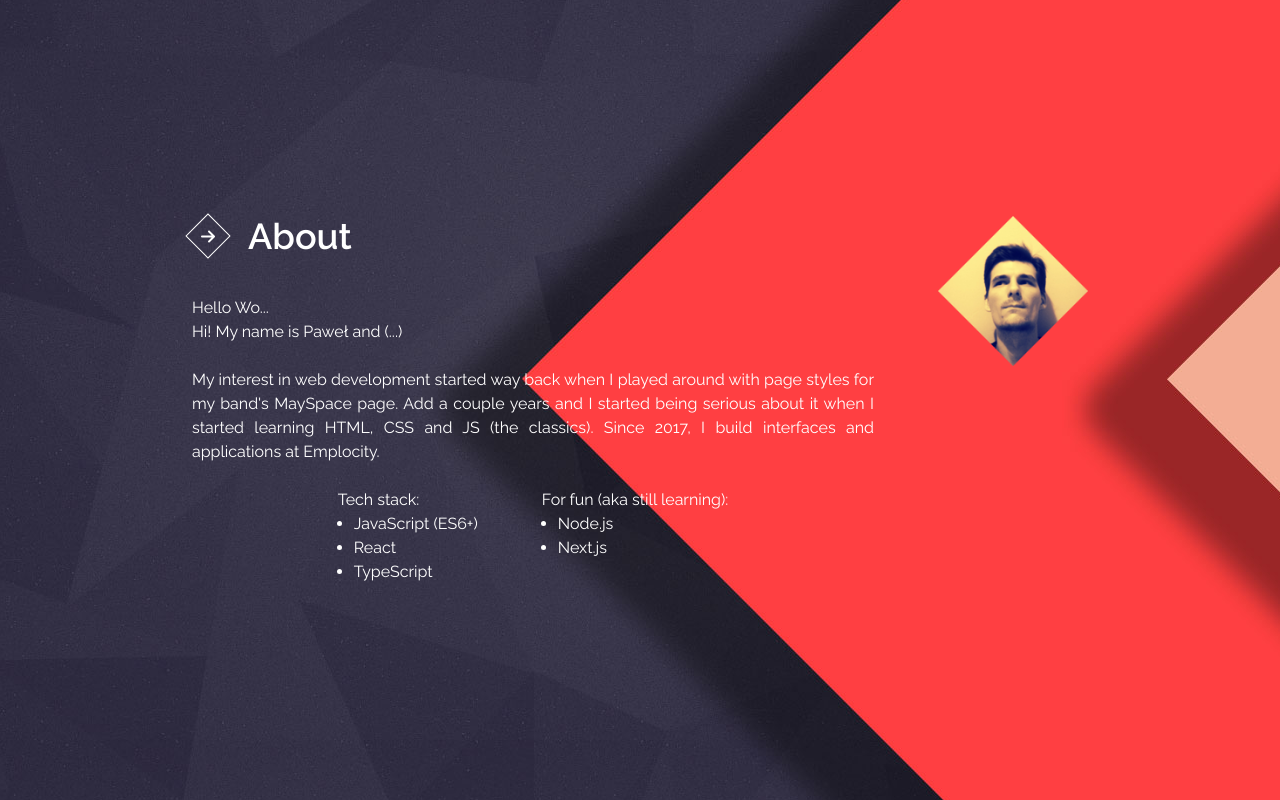
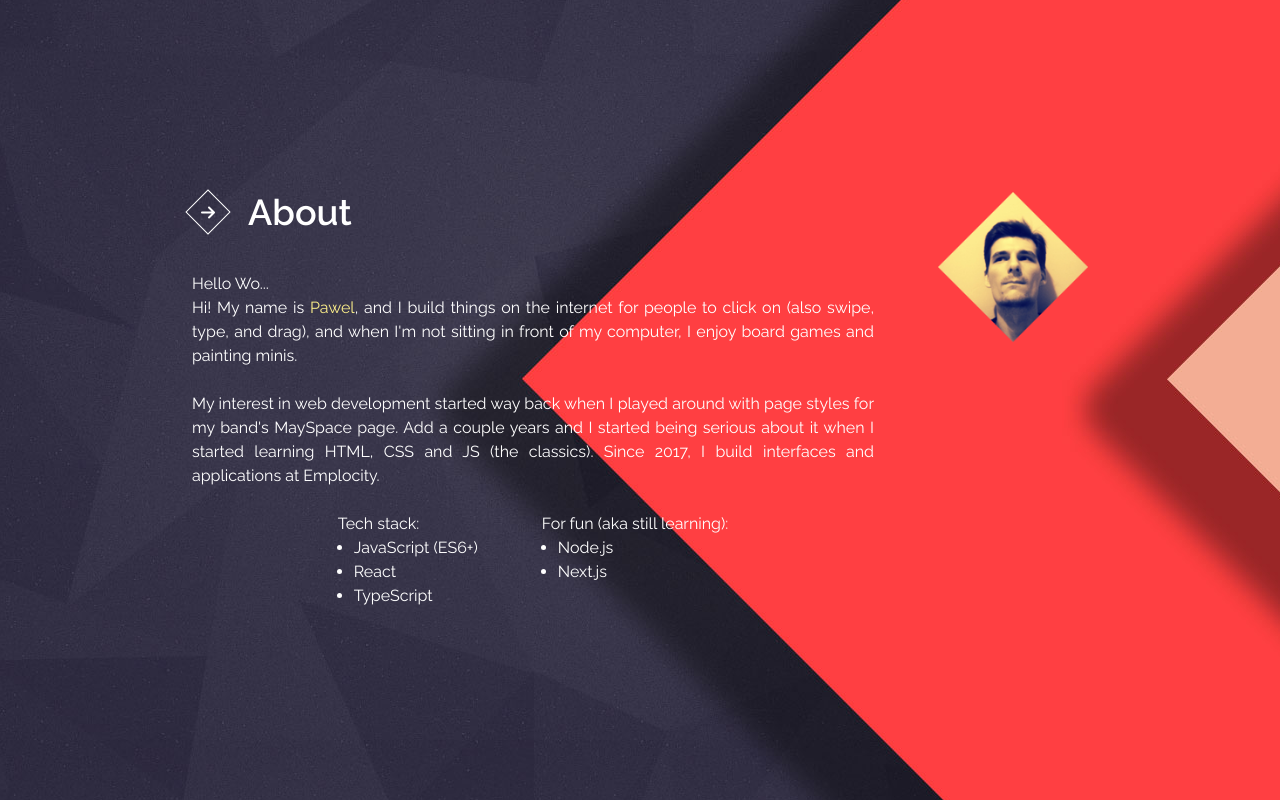
Before and after one commit to pbroniarczyk/Portfolio, a Next.js app: page /about in a window 1280 px wide. Built offline with nearby package versions, Linux system fonts and the light colour scheme.

Commit message:
About page copy update

```diff
--- a/src/app/about/page.tsx
+++ b/src/app/about/page.tsx
@@ -14,7 +14,9 @@ export default function About() {
           <div className="bio__content flex flex-col gap-6">
             <p>
               Hello Wo... <br />
-              Hi! My name is Paweł and (...)
+              Hi! My name is <span className="marked">Pawel</span>, and I build things on the
+              internet for people to click on (also swipe, type, and drag), and when I'm not sitting
+              in front of my computer, I enjoy board games and painting minis.
             </p>
             <p>
               My interest in web development started way back when I played around with page styles
```
